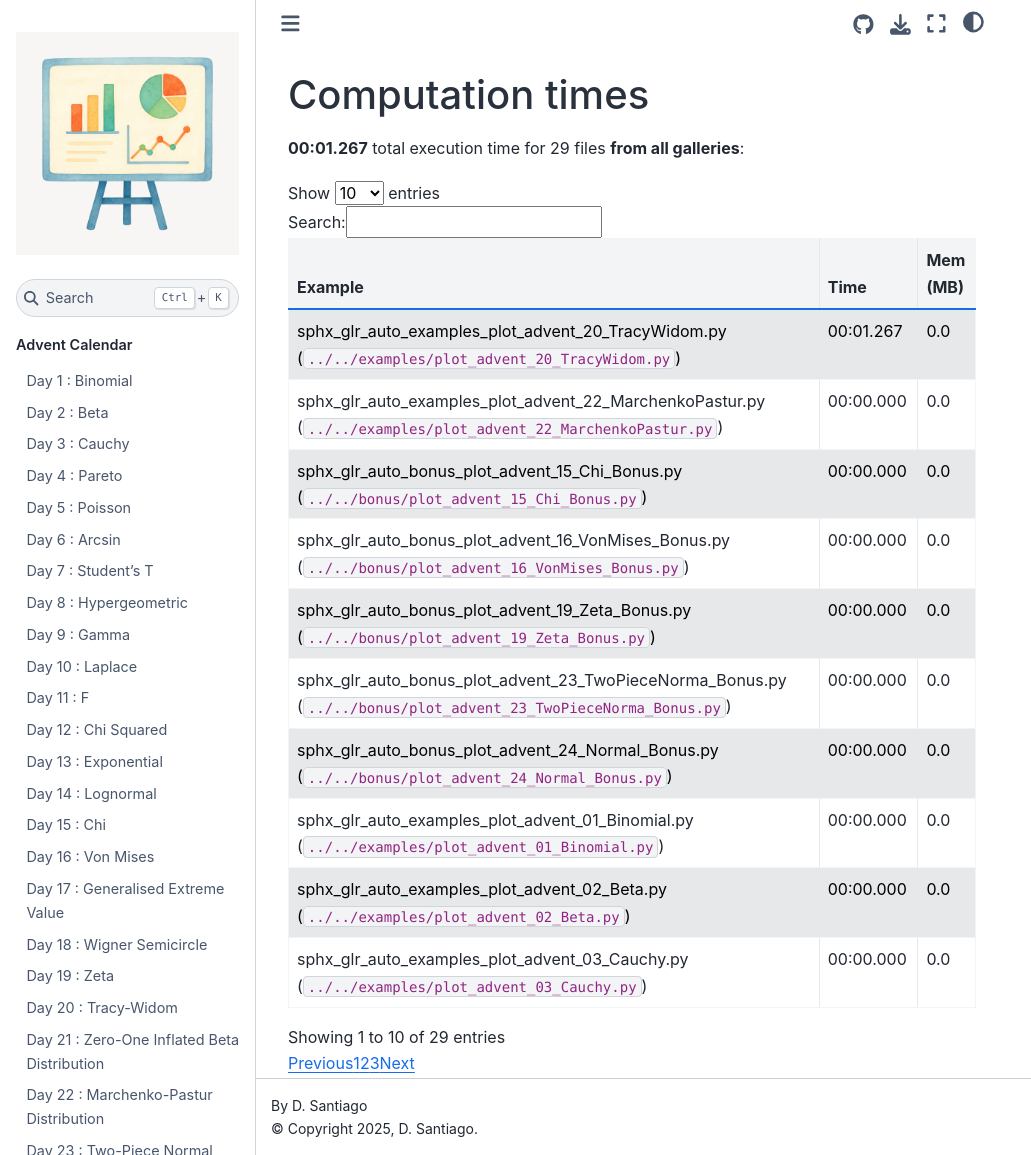
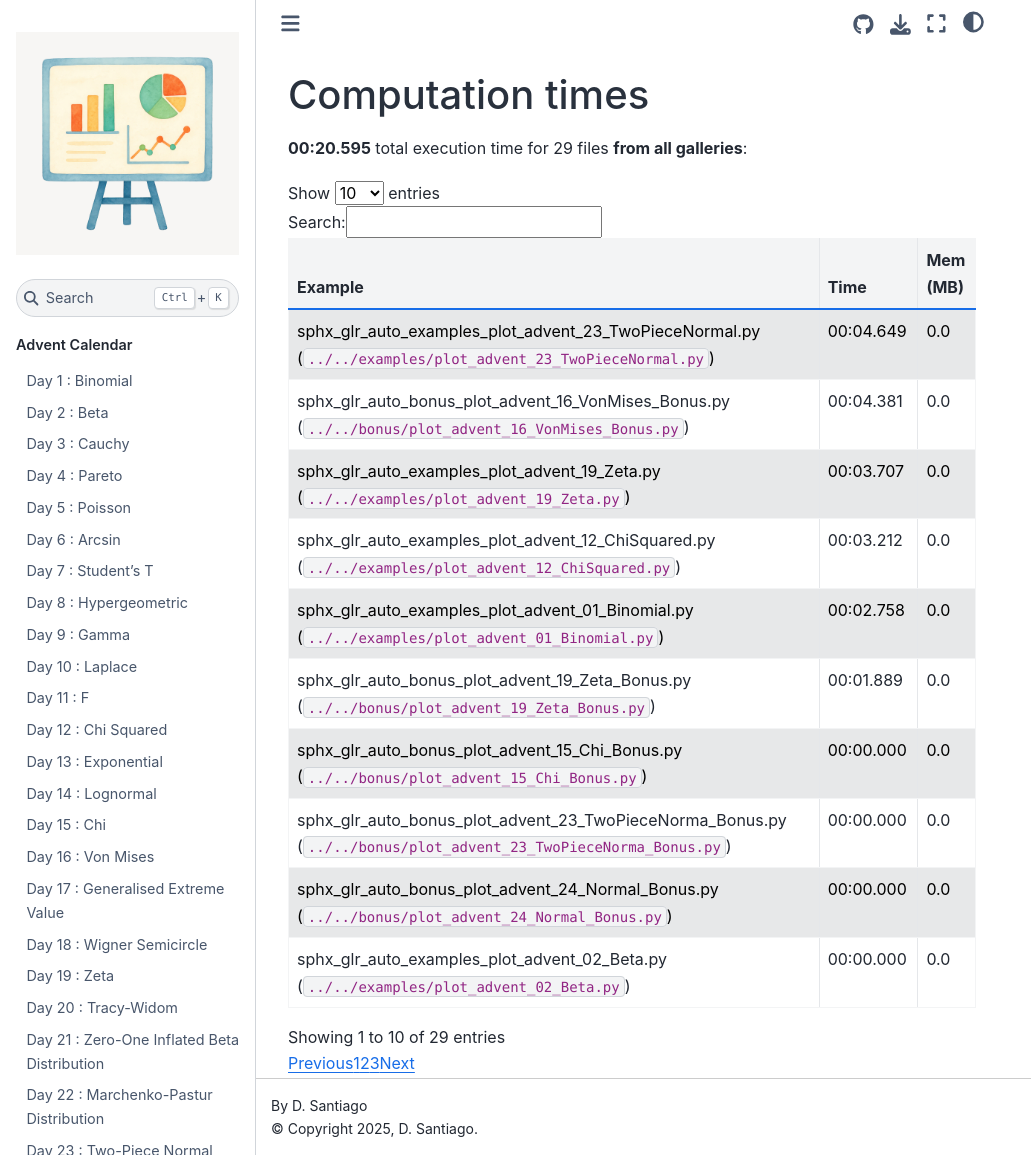
Before and after one commit to quantgirluk/advent-calendar-2023, a Sphinx documentation site: the page built from docs/source/sg_execution_times.rst, in a window 1280 px wide and 1155 px high. Shown: the whole window, without its empty margins (0-1031 px from the left). Built offline with Sphinx 7.4.7 and the Sphinx Book theme 1.1.4, drawn with Linux system fonts in a browser that asks for light colours; pages that are not in the unit, such as notebooks, are missing from menus; a script that is not in the unit is left out.

Commit message:
Update computation times in sg_execution_times.rst

```diff
--- a/docs/source/sg_execution_times.rst
+++ b/docs/source/sg_execution_times.rst
@@ -6,7 +6,7 @@
 
 Computation times
 =================
-**00:01.267** total execution time for 29 files **from all galleries**:
+**00:20.595** total execution time for 29 files **from all galleries**:
 
 .. container::
 
@@ -32,28 +32,31 @@ Computation times
    * - Example
      - Time
      - Mem (MB)
-   * - :ref:`sphx_glr_auto_examples_plot_advent_20_TracyWidom.py` (``../../examples/plot_advent_20_TracyWidom.py``)
-     - 00:01.267
+   * - :ref:`sphx_glr_auto_examples_plot_advent_23_TwoPieceNormal.py` (``../../examples/plot_advent_23_TwoPieceNormal.py``)
+     - 00:04.649
      - 0.0
-   * - :ref:`sphx_glr_auto_examples_plot_advent_22_MarchenkoPastur.py` (``../../examples/plot_advent_22_MarchenkoPastur.py``)
-     - 00:00.000
+   * - :ref:`sphx_glr_auto_bonus_plot_advent_16_VonMises_Bonus.py` (``../../bonus/plot_advent_16_VonMises_Bonus.py``)
+     - 00:04.381
+     - 0.0
+   * - :ref:`sphx_glr_auto_examples_plot_advent_19_Zeta.py` (``../../examples/plot_advent_19_Zeta.py``)
+     - 00:03.707
+     - 0.0
+   * - :ref:`sphx_glr_auto_examples_plot_advent_12_ChiSquared.py` (``../../examples/plot_advent_12_ChiSquared.py``)
+     - 00:03.212
+     - 0.0
+   * - :ref:`sphx_glr_auto_examples_plot_advent_01_Binomial.py` (``../../examples/plot_advent_01_Binomial.py``)
+     - 00:02.758
+     - 0.0
+   * - :ref:`sphx_glr_auto_bonus_plot_advent_19_Zeta_Bonus.py` (``../../bonus/plot_advent_19_Zeta_Bonus.py``)
+     - 00:01.889
      - 0.0
    * - :ref:`sphx_glr_auto_bonus_plot_advent_15_Chi_Bonus.py` (``../../bonus/plot_advent_15_Chi_Bonus.py``)
-     - 00:00.000
-     - 0.0
-   * - :ref:`sphx_glr_auto_bonus_plot_advent_16_VonMises_Bonus.py` (``../../bonus/plot_advent_16_VonMises_Bonus.py``)
-     - 00:00.000
-     - 0.0
-   * - :ref:`sphx_glr_auto_bonus_plot_advent_19_Zeta_Bonus.py` (``../../bonus/plot_advent_19_Zeta_Bonus.py``)
      - 00:00.000
      - 0.0
    * - :ref:`sphx_glr_auto_bonus_plot_advent_23_TwoPieceNorma_Bonus.py` (``../../bonus/plot_advent_23_TwoPieceNorma_Bonus.py``)
      - 00:00.000
      - 0.0
    * - :ref:`sphx_glr_auto_bonus_plot_advent_24_Normal_Bonus.py` (``../../bonus/plot_advent_24_Normal_Bonus.py``)
-     - 00:00.000
-     - 0.0
-   * - :ref:`sphx_glr_auto_examples_plot_advent_01_Binomial.py` (``../../examples/plot_advent_01_Binomial.py``)
      - 00:00.000
      - 0.0
    * - :ref:`sphx_glr_auto_examples_plot_advent_02_Beta.py` (``../../examples/plot_advent_02_Beta.py``)
@@ -86,9 +89,6 @@ Computation times
    * - :ref:`sphx_glr_auto_examples_plot_advent_11_F.py` (``../../examples/plot_advent_11_F.py``)
      - 00:00.000
      - 0.0
-   * - :ref:`sphx_glr_auto_examples_plot_advent_12_ChiSquared.py` (``../../examples/plot_advent_12_ChiSquared.py``)
-     - 00:00.000
-     - 0.0
    * - :ref:`sphx_glr_auto_examples_plot_advent_13_Exponential.py` (``../../examples/plot_advent_13_Exponential.py``)
      - 00:00.000
      - 0.0
```
Also changed, not shown: other parts of docs/source/sg_execution_times.rst (+2 -2 lines).
